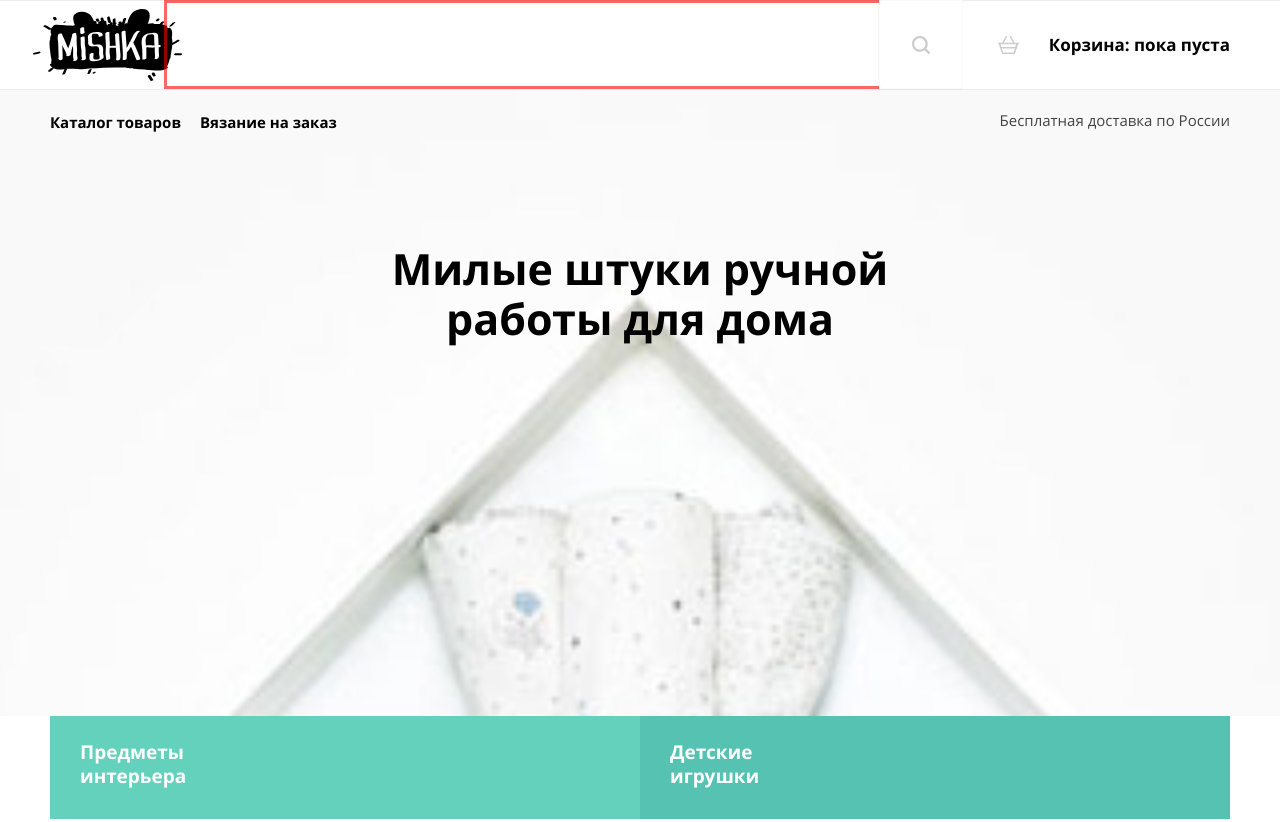
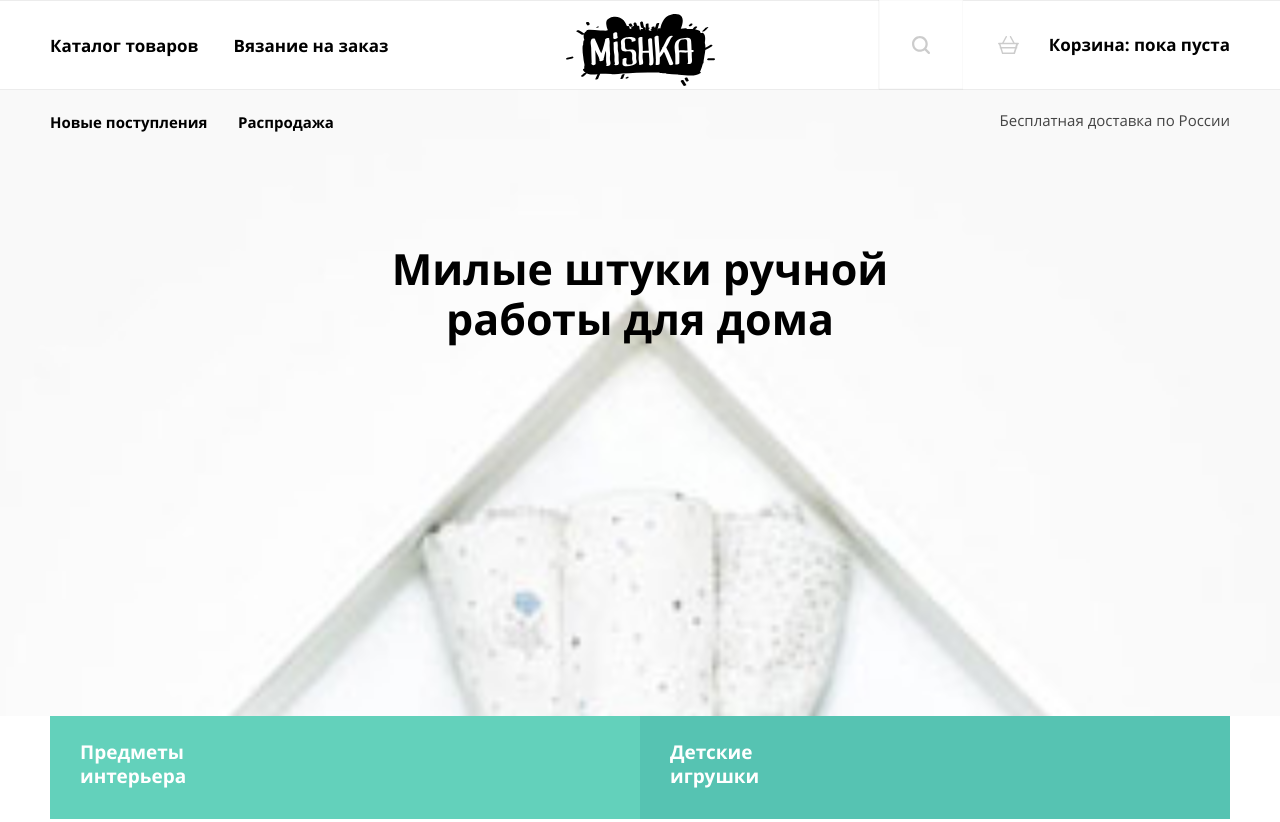
Before and after one commit to Nippi1985/1563739-mishka-21, a website: page source/index.html in a window 1280 px wide. Shown: the top 822 px of the page. Drawn offline with nearby package versions, Linux system fonts and the light colour scheme; files that its build step writes are made by us from their sources.

Commit message:
module4-task1 / #13

```diff
--- a/source/sass/blocks/main-nav.scss
+++ b/source/sass/blocks/main-nav.scss
@@ -8,7 +8,9 @@
     justify-content: flex-end;
   }
 
-  @include outline(red);
+  @media (min-width: $desktop) {
+    justify-content: space-between;
+  }
 }
 
 .main-nav__toggle {
--- a/source/sass/blocks/page-header.scss
+++ b/source/sass/blocks/page-header.scss
@@ -26,6 +26,15 @@
     margin-left: 50px;
     margin-right: auto;
   }
+
+  @media (min-width: $desktop) {
+    position: absolute;
+    top: 5px;
+    left: 0;
+    right: 0;
+    margin: 0 auto;
+    z-index: 999;
+  }
 }
 
 .page-header__legend {
--- a/source/sass/blocks/site-list.scss
+++ b/source/sass/blocks/site-list.scss
@@ -11,6 +11,16 @@
     justify-content: flex-start;
     flex-wrap: wrap;
     max-width: 370px;
+  }
+
+  @media (min-width: $desktop) {
+    align-items: center;
+    position: relative;
+    top: 0;
+    left: 0;
+    margin-left: 50px;
+    max-width: 500px;
+    flex-wrap: wrap;
   }
 }
 
@@ -37,9 +47,42 @@
     padding: 10px 19px 10px 0;
     box-shadow: none;
   }
+
+  @media (min-width: $desktop) {
+    @include text($basic-black, 17px, 24px, 700);
+    background-color: $basic-white;
+    padding: 33px 35px 31px 0;
+
+    /*@include outline(red);*/
+  }
 }
 
-.site-list__link--arrivals,
+.site-list__link--arrivals {
+  display: none;
+
+  @media (min-width: $desktop) {
+    position: absolute;
+    display: block;
+    left: 0;
+    top: 90px;
+    background-color: transparent;
+    padding: 20px 18px 20px 0;
+
+    @include text($basic-black, 15px, 24px, 700);
+  }
+}
+
 .site-list__link--sell {
   display: none;
+
+  @media (min-width: $desktop) {
+    position: absolute;
+    display: block;
+    left: 170px;
+    top: 90px;
+    background-color: transparent;
+    padding: 20px 18px 20px 18px;
+
+    @include text($basic-black, 15px, 24px, 700);
+  }
 }
```
